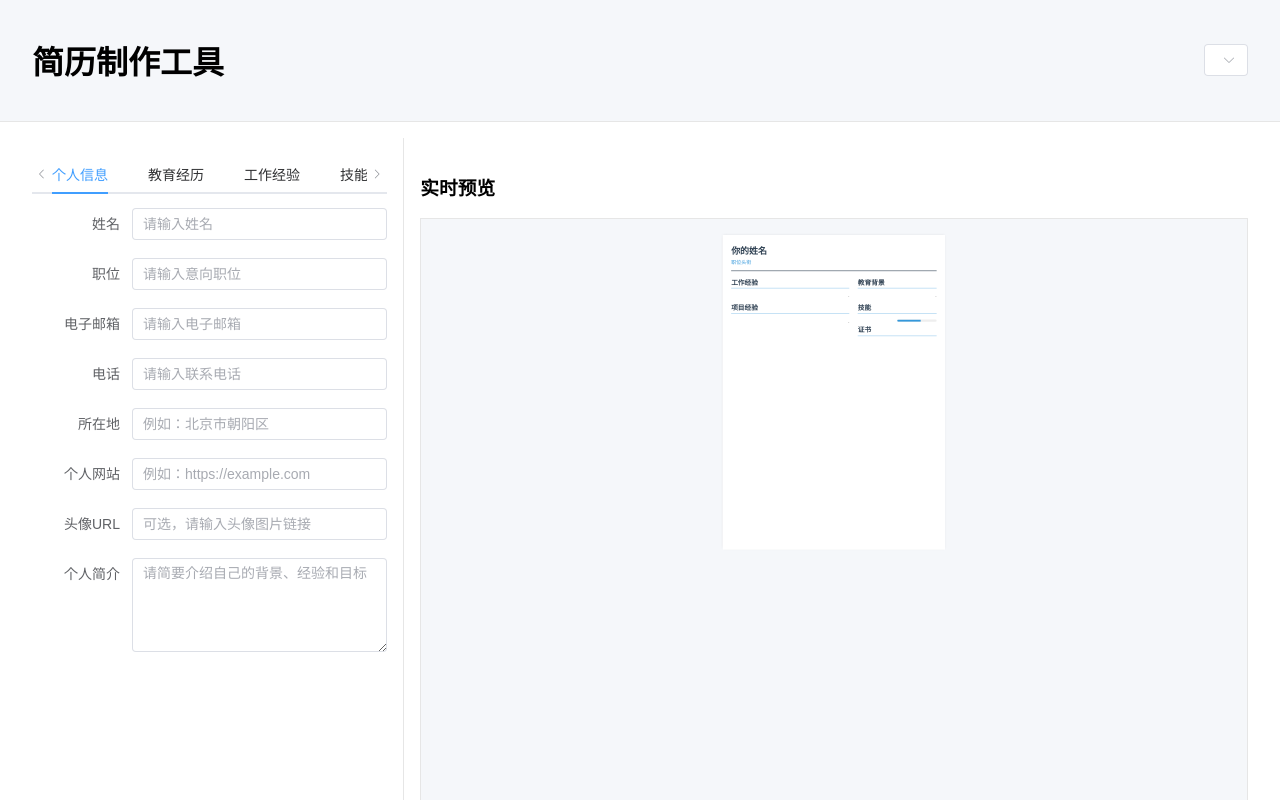
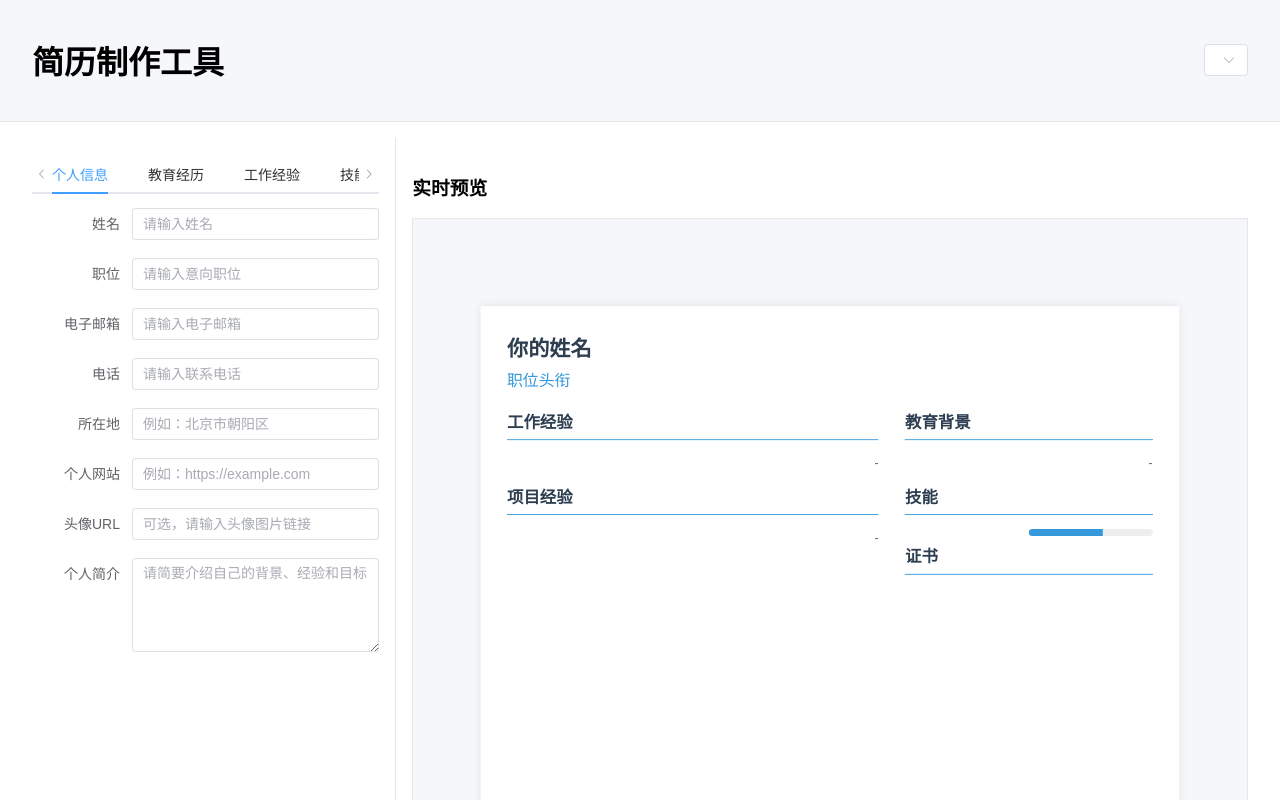
Before and after one commit to flora-dream/resume-builder, a Vue app: page / in a window 1280 px wide. Shown: the top 800 px of the page. Built offline with nearby package versions, Linux system fonts and the light colour scheme.

Commit message:
删掉无用样式，调整实时预览区域的缩放大小

```diff
--- a/src/App.vue
+++ b/src/App.vue
@@ -20,4 +20,30 @@ html, body {
   padding: 0;
   font-family: Arial, sans-serif;
 }
+
+/* 确保字体一致性 */
+@font-face {
+  font-family: 'ArialPDF';
+  src: local('Arial');
+  font-display: swap;
+}
+
+/* 全局打印和导出样式 */
+@media print {
+  @page {
+    size: A4 portrait;
+    margin: 0;
+  }
+
+  body {
+    width: 210mm;
+    height: 297mm;
+    margin: 0;
+    padding: 0;
+    -webkit-print-color-adjust: exact !important;
+    print-color-adjust: exact !important;
+    color-adjust: exact !important;
+    font-family: 'ArialPDF', Arial, sans-serif;
+  }
+}
 </style>
--- /dev/null
+++ b/src/assets/templates-common.css
@@ -0,0 +1,23 @@
+/* 所有简历模板的共享样式 */
+.resume-template {
+  background-color: white;
+  box-sizing: border-box;
+  position: relative;
+  overflow: auto; /* 允许内容滚动 */
+
+  /* 统一基础字体大小和间距 */
+  font-size: 10pt;
+  line-height: 1.5;
+
+  /* 统一标题样式 */
+  --h1-size: 18pt;
+  --h2-size: 14pt;
+  --h3-size: 12pt;
+  --h4-size: 11pt;
+}
+
+/* 确保各模板使用标准的标题大小 */
+.resume-template h1 { font-size: var(--h1-size) !important; }
+.resume-template h2 { font-size: var(--h2-size) !important; }
+.resume-template h3 { font-size: var(--h3-size) !important; }
+.resume-template h4 { font-size: var(--h4-size) !important; }
--- a/src/components/templates/ClassicTemplate.vue
+++ b/src/components/templates/ClassicTemplate.vue
@@ -168,12 +168,10 @@ const computedStyles = computed(() => {
 }
 
 .resume-header {
-  border-bottom: 2px solid var(--primary-color, #2c3e50);
-  padding-bottom: 20px;
-  margin-bottom: 20px;
   display: flex;
   justify-content: space-between;
-  align-items: flex-end;
+  align-items: center;
+  margin-bottom: 20px;
 }
 
 .header-main .name {
--- a/src/components/templates/CreativeTemplate.vue
+++ b/src/components/templates/CreativeTemplate.vue
@@ -537,4 +537,20 @@ const props = defineProps({
 .cert-link:hover {
   text-decoration: underline;
 }
+
+/* 添加打印样式 */
+@media print {
+  .creative-template {
+    width: 210mm !important;
+    min-height: 297mm !important;
+    box-shadow: none !important;
+    transform: none !important;
+    zoom: 100% !important;
+  }
+
+  * {
+    -webkit-print-color-adjust: exact !important;
+    print-color-adjust: exact !important;
+  }
+}
 </style>
--- a/src/main.js
+++ b/src/main.js
@@ -2,6 +2,7 @@ import { createApp } from 'vue'
 import { createPinia } from 'pinia'
 import ElementPlus from 'element-plus'
 import 'element-plus/dist/index.css'
+import './assets/templates-common.css'
 import App from './App.vue'
 import router from './router'
 
--- a/src/views/EditorView.vue
+++ b/src/views/EditorView.vue
@@ -153,7 +153,7 @@ const exportPDF = async () => {
   display: flex;
   justify-content: center;
   align-items: center;
-  padding: 1rem;
+  padding: 20px;
   min-height: 500px;
   position: relative;
 }
@@ -161,8 +161,8 @@ const exportPDF = async () => {
 .preview-wrapper {
   width: 210mm;
   height: 297mm;
-  transform: scale(0.28);
-  transform-origin: center top;
+  transform: scale(0.88);
+  transform-origin: center center;
   box-shadow: 0 0 10px rgba(0, 0, 0, 0.1);
   background-color: white;
   overflow: hidden;
--- a/src/views/PreviewView.vue
+++ b/src/views/PreviewView.vue
@@ -126,8 +126,9 @@ const exportPDF = async () => {
 
 .resume-container {
   width: 210mm; /* A4宽度 */
+  min-height: 297mm; /* A4高度 */
   background-color: white;
   box-shadow: 0 0 10px rgba(0, 0, 0, 0.1);
-  min-height: 297mm; /* A4高度 */
+  overflow: visible;
 }
 </style>
```
